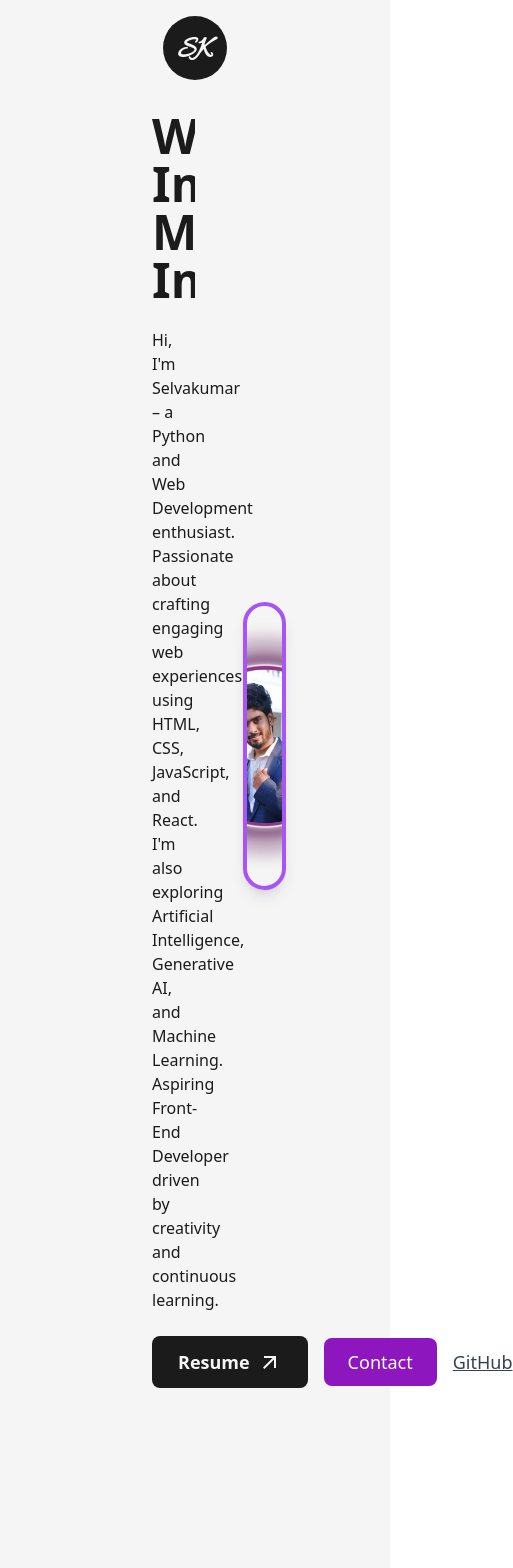
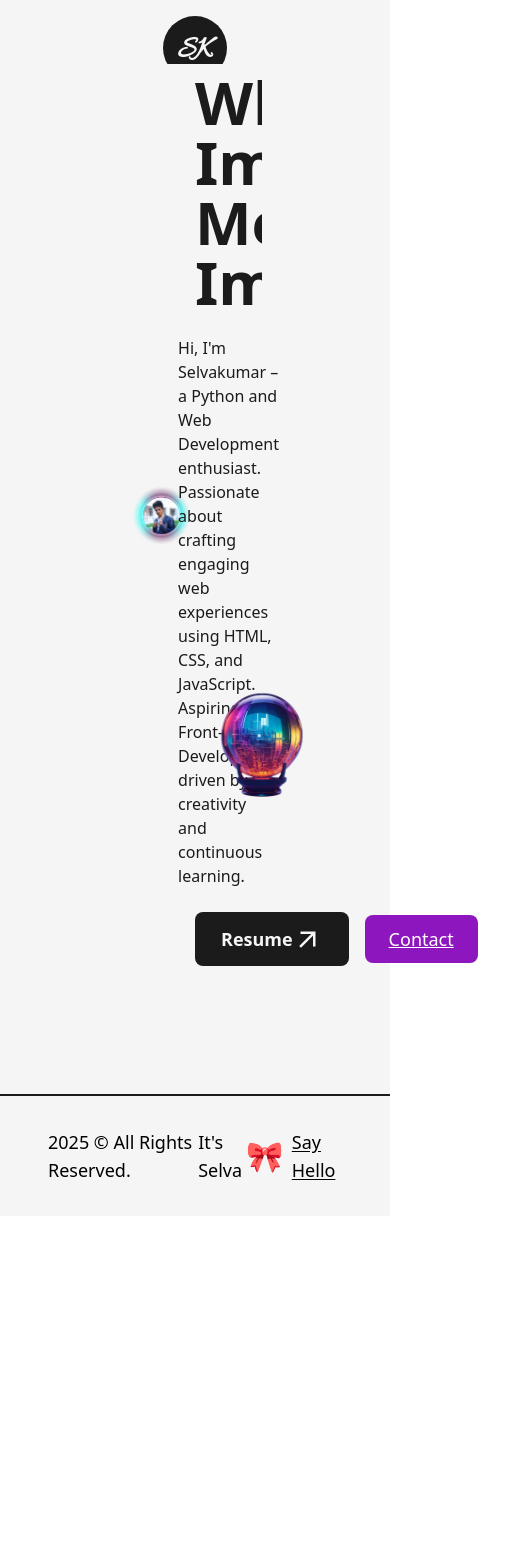
Before and after one commit to SelvakumarSelladurai/Selva_portfolio, a Next.js app: page / in a window 390 px wide. Shown: the top 1568 px of the page, 513 px wide, since content can reach past the window. After the commit the page ends 1216 px from the top, so only its background shows below. Built offline with nearby package versions, Linux system fonts and the light colour scheme.

Commit message:
Made layout responsive for mobile and desktop

```diff
--- a/src/pages/index.js
+++ b/src/pages/index.js
@@ -1,85 +1,92 @@
 import Layout from "@/components/Layout";
 import Image from "next/image";
-import selva from "../../public/images/selva.png";
-import globe from "../../public/images/globe.png";
+import selva from '../../public/images/selva.png'
 import AnimatedText from "@/components/AnimatedText";
 import Link from "next/link";
+import globe from '../../public/images/globe.png'
 import { MdArrowOutward } from "react-icons/md";
 import Head from "next/head";
+import { useEffect, useState } from "react";
 
 export default function Home() {
+  const [isMobile, setIsMobile] = useState(false);
+
+  useEffect(() => {
+    const detectMobile = () => {
+      setIsMobile(/iPhone|iPad|iPod|Android/i.test(navigator.userAgent));
+    };
+
+    detectMobile();
+  }, []);
+
   return (
     <>
       <Head>
         <title>Selvakumar | Home page</title>
       </Head>
 
-      <main className="flex flex-col items-center text-dark dark:text-light px-4 sm:px-6 lg:px-12 py-10 min-h-screen bg-light dark:bg-dark">
-        <Layout className="pt-0 w-full max-w-7xl">
-          <div className="flex flex-col-reverse lg:flex-row items-center justify-between w-full gap-8 lg:gap-12">
-            {/* Text Section */}
-            <div className="w-full lg:w-1/2 text-center lg:text-left">
+      {isMobile ? (
+        <div className="flex items-center justify-center mx-4 h-screen">
+          <div className="bg-red-500 text-white p-4 rounded-lg">
+            We&apos;re working on our mobile version. Stay tuned for updates!
+          </div>
+        </div>
+      ) : (
+        <main className="flex items-center text-dark min-h-screen dark:text-light">
+          <Layout className="pt-0">
+            <div className="flex items-center justify-between w-full">
+              <div className="w-1/2">
+                <Image
+                  src={selva}
+                  alt="profile"
+                  className="w-full h-auto"
+                  priority
+                  sizes="(max-width:768px) 100vw,(max-width:1200px) 50vw, 50w"
+                />
+              </div>
+
+              <div className="w-1/2 flex flex-col items-center self-center">
                 <AnimatedText
                   text="Where Imagination Meets Implementation"
-                classname="text-4xl md:text-5xl lg:text-6xl font-bold"
+                  classname="text-6xl !text-left"
                 />
-              <p className="my-4 text-base font-medium max-w-xl mx-auto lg:mx-0">
-                Hi, I'm Selvakumar – a Python and Web Development enthusiast.
-                Passionate about crafting engaging web experiences using HTML,
-                CSS, JavaScript, and React. I'm also exploring Artificial
-                Intelligence, Generative AI, and Machine Learning. Aspiring
-                Front-End Developer driven by creativity and continuous
-                learning.
+                <p className="my-4 text-base font-medium">
+                  Hi, I&apos;m Selvakumar – a Python and Web Development enthusiast.
+                  Passionate about crafting engaging web experiences using HTML, CSS, and JavaScript.
+                  Aspiring Front-End Developer driven by creativity and continuous learning.
                 </p>
-
-              <div className="flex flex-col sm:flex-row items-center justify-center lg:justify-start gap-4 mt-6">
+                <div className="flex items-center self-start mt-2">
                   <Link
-                  href="/Resume.pdf"
+                    href="./resume.pdf"
                     target="_blank"
-                  className="flex items-center bg-dark text-light p-2.5 px-6 rounded-lg text-lg font-semibold hover:bg-light dark:text-dark dark:bg-light hover:text-dark border-2 border-solid border-transparent hover:border-dark"
+                    className="flex items-center bg-dark text-light p-2.5 px-6
+                    rounded-lg text-lg font-semibold hover:bg-light dark:text-dark dark:bg-light hover:text-dark border-2 border-solid border-transparent
+                    hover:border-dark"
                   >
-                  Resume <MdArrowOutward fontSize={24} className="ml-2" />
+                    Resume <MdArrowOutward fontSize={'30'} />
                   </Link>
-
                   <Link
                     href="mailto:selvakumardurai5973@gmail.com"
-                  className="text-lg font-medium text-white rounded-lg px-6 py-2.5"
-                  style={{ background: "#8e16be" }}
+                    target="_blank"
+                    className="ml-4 text-lg font-medium capitalize dark:text-light text-white rounded-lg underline p-2.5 px-6"
+                    style={{ background: '#8e16be' }}
                   >
                     Contact
                   </Link>
-
-                <Link
-                  href="https://github.com/SelvakumarSelladurai"
-                  target="_blank"
-                  rel="noopener noreferrer"
-                  className="text-lg font-medium underline text-gray-700 dark:text-gray-300"
-                >
-                  GitHub
-                </Link>
-              </div>
-            </div>
-
-            {/* Image Section */}
-            <div className="w-full lg:w-1/2 flex justify-center lg:justify-end">
-              <div className="relative w-60 h-60 md:w-72 md:h-72 lg:w-80 lg:h-80">
-                <Image
-                  src={selva}
-                  alt="Selvakumar"
-                  fill
-                  className="rounded-full object-cover border-4 border-purple-500 shadow-lg"
-                  priority
-                />
                 </div>
               </div>
             </div>
           </Layout>
 
-        {/* Globe */}
-        <div className="mt-10">
-          <Image src={globe} alt="Globe" className="w-24 h-24 mx-auto" />
+          <div className="absolute right-8 bottom-8 inline-block w-48">
+            <Image
+              src={globe}
+              className="w-24 h-25 mt-10 mx-auto"
+              alt="globe"
+            />
           </div>
         </main>
+      )}
     </>
   );
 }
```
Lines whose indentation alone changed are shown as unchanged.
